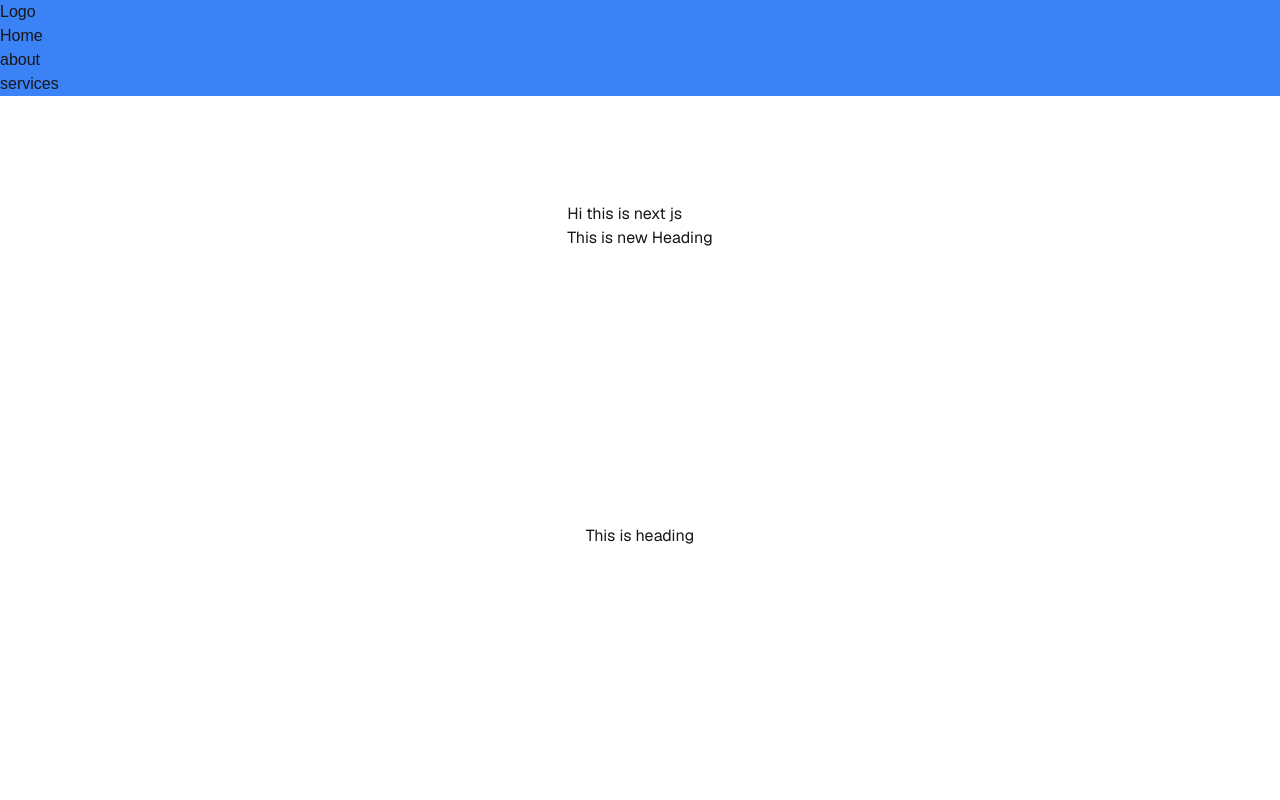
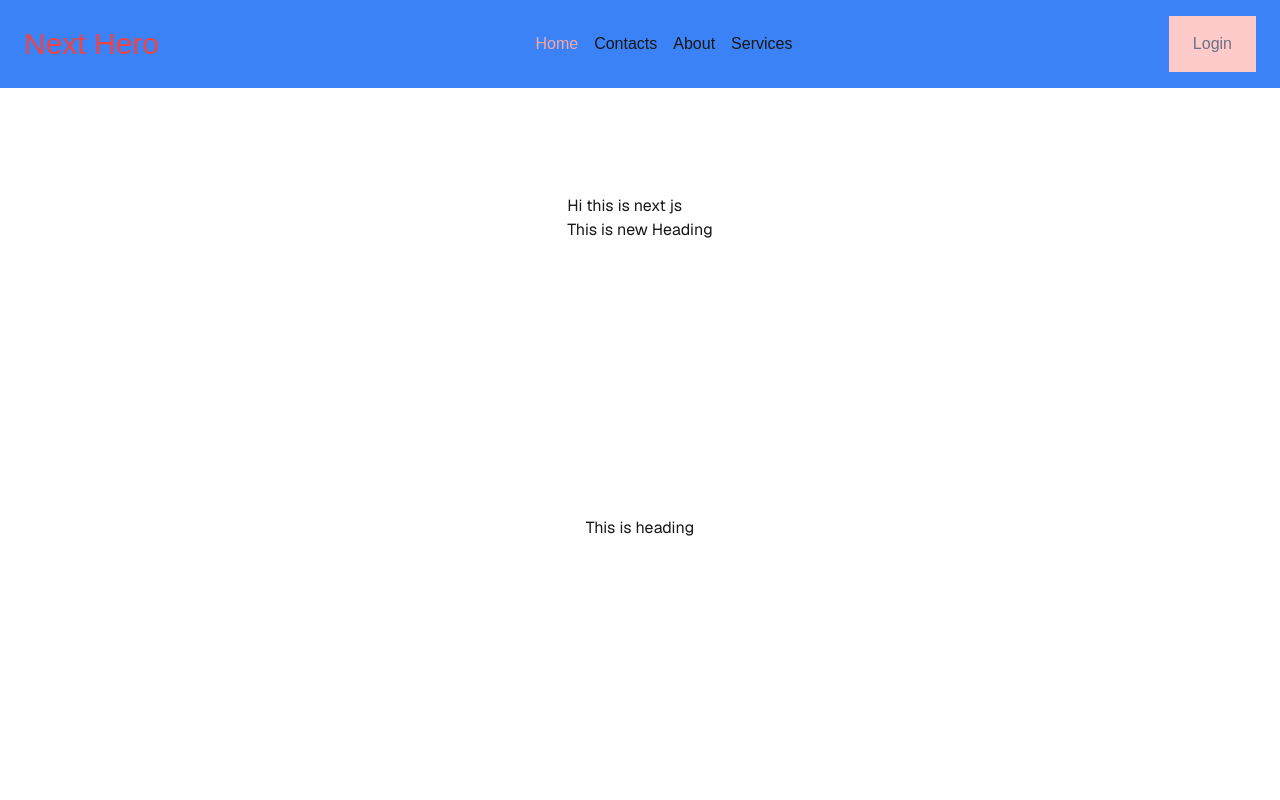
Before and after one commit to sakil470004/next-hero, a Next.js app: page / in a window 1280 px wide. Shown: the top 800 px of the page. Built offline with nearby package versions, Linux system fonts and the light colour scheme.

Commit message:
video 5 finished

```diff
--- a/src/app/layout.js
+++ b/src/app/layout.js
@@ -1,5 +1,6 @@
 import { Geist, Geist_Mono } from "next/font/google";
 import "./globals.css";
+import Navbar from "@/components/Navbar";
 
 const geistSans = Geist({
   variable: "--font-geist-sans",
@@ -22,15 +23,7 @@ export default function RootLayout({ children }) {
       <body
         className={`${geistSans.variable} ${geistMono.variable} antialiased`}
       >
-      <nav className="bg-blue-500">
-      <div>Logo</div>
-        <ul><li>
-          Home
-        </li>
-        <li>about</li>
-        <li>services</li>
-        </ul>
-      </nav>
+      <Navbar/>
      <div className="my-10">
      {children}
      </div>
--- /dev/null
+++ b/src/components/Navbar.jsx
@@ -0,0 +1,43 @@
+"use client"
+import Link from 'next/link'
+import { usePathname, useRouter } from 'next/navigation'
+import React from 'react'
+
+function Navbar() {
+    const pathName=usePathname();
+    const router= useRouter();
+    const links=[
+        {
+            title:"Home",
+            path:'/',
+        },
+        {
+            title:"Contacts",
+            path:'/contacts',
+        },
+        {
+            title:"About",
+            path:'/about',
+        },
+        {
+            title:"Services",
+            path:'/services',
+        },
+    ]
+    const handlerLogin=()=>{
+        router.push('/login')
+    }
+    return (
+        <nav className="bg-blue-500 flex px-6 py-4 justify-between items-center">
+            <h2 className='text-3xl text-red-500'>Next Hero</h2>
+            <ul className='flex justify-between items-center space-x-4'>
+              {
+                links.map(item=>  <li key={item.title}><Link className={`${pathName===item?.path && "text-red-300"}`} href={item?.path}>{item?.title}</Link></li>)
+              }
+            </ul>
+            <button onClick={handlerLogin} className='bg-red-200 text-gray-500 px-6 py-4 '>Login</button>
+        </nav>
+    )
+}
+
+export default Navbar
```
